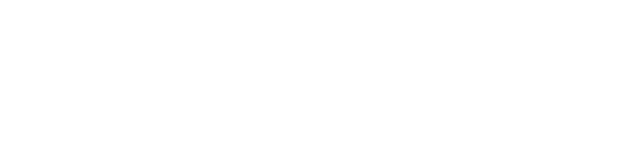
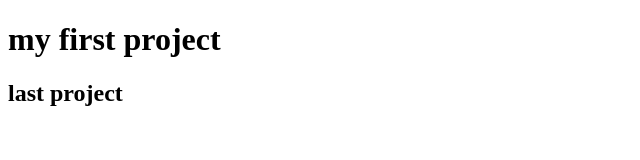
Before and after one commit to martien-01/second-repo, a plain HTML site: page first.html in a window 1280 px wide. Shown: the whole page, without its empty margins (0-640 px from the left). Drawn offline with Linux system fonts and the light colour scheme.

Commit message:
first commit

```diff
--- a/first.html
+++ b/first.html
@@ -4,9 +4,10 @@
     <meta charset="UTF-8">
     <meta http-equiv="X-UA-Compatible" content="IE=edge">
     <meta name="viewport" content="width=device-width, initial-scale=1.0">
-    <title>Document</title>
+    <title>github repositor</title>
 </head>
 <body>
-
+    <h1>my first project</h1>
+    <h2>last project</h2>
 </body>
 </html>
```
